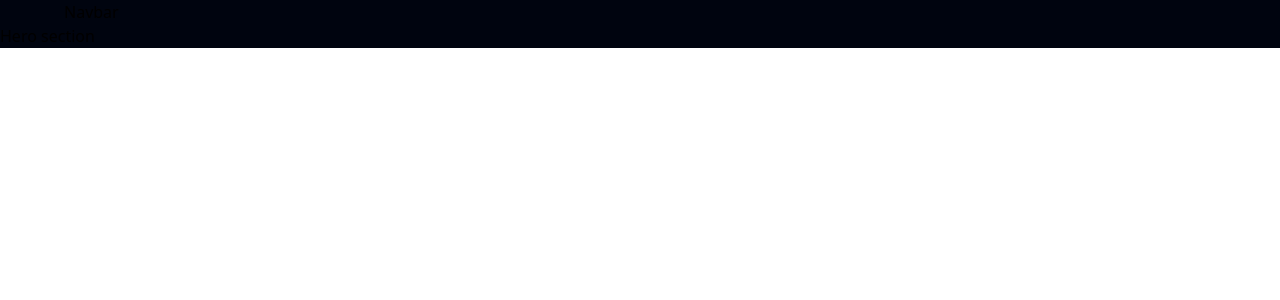
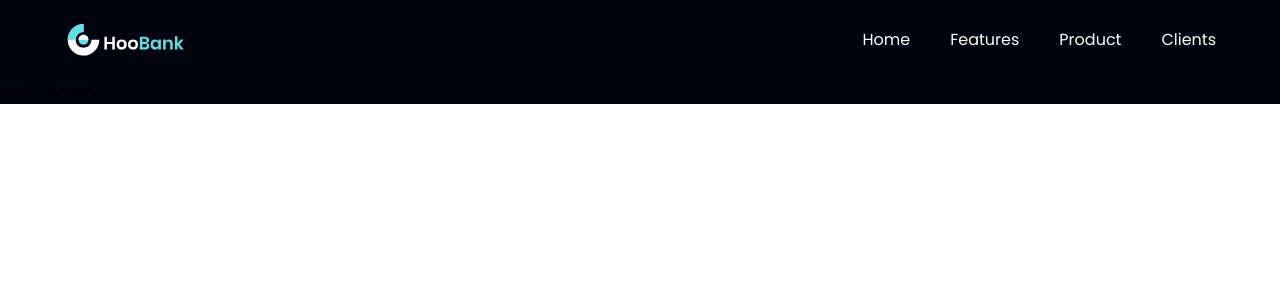
Before and after one commit to HadIhab/responsive_webapp_reactjs, a React (Vite) app: page / in a window 1280 px wide. Shown: the top 300 px of the page. Built offline with nearby package versions, Linux system fonts and the light colour scheme.

Commit message:
navbar links

```diff
--- a/src/components/Navbar.jsx
+++ b/src/components/Navbar.jsx
@@ -1,8 +1,21 @@
-import React from 'react'
+import { useState } from 'react'
+import { navLinks } from '../constants'
+import { close, logo, menu } from '../assets'
 
 const Navbar = () => {
     return (
-        <div>Navbar</div>
+        <nav className="w-full flex py-6 justify-between items-center navbar">
+            <img src={logo} alt="hoobank" className="w-[124px] h-[32px]" />
+            <ul className="list-none sm:flex hidden justify-end items-center flex-1">
+                {navLinks.map((nav, index) => (
+                    <li key={nav.id} className={`font-poppins font-normal cursor-pointer text-[16px] text-white ${index === navLinks.length -1 ? 'mr-0' : 'mr-10'}`}>
+                        <a href={`#${nav.id}`}>
+                            {nav.title}
+                        </a>
+                    </li>
+                ))}
+            </ul>
+        </nav>
     )
 }
 
--- /dev/null
+++ b/src/constants/index.js
@@ -0,0 +1,20 @@
+import { people01, people02, people03, facebook, instagram, linkedin, twitter, airbnb, binance, coinbase, dropbox, send, shield, star  } from "../assets";
+
+export const navLinks = [
+  {
+    id: "home",
+    title: "Home",
+  },
+  {
+    id: "features",
+    title: "Features",
+  },
+  {
+    id: "product",
+    title: "Product",
+  },
+  {
+    id: "clients",
+    title: "Clients",
+  },
+];
```
